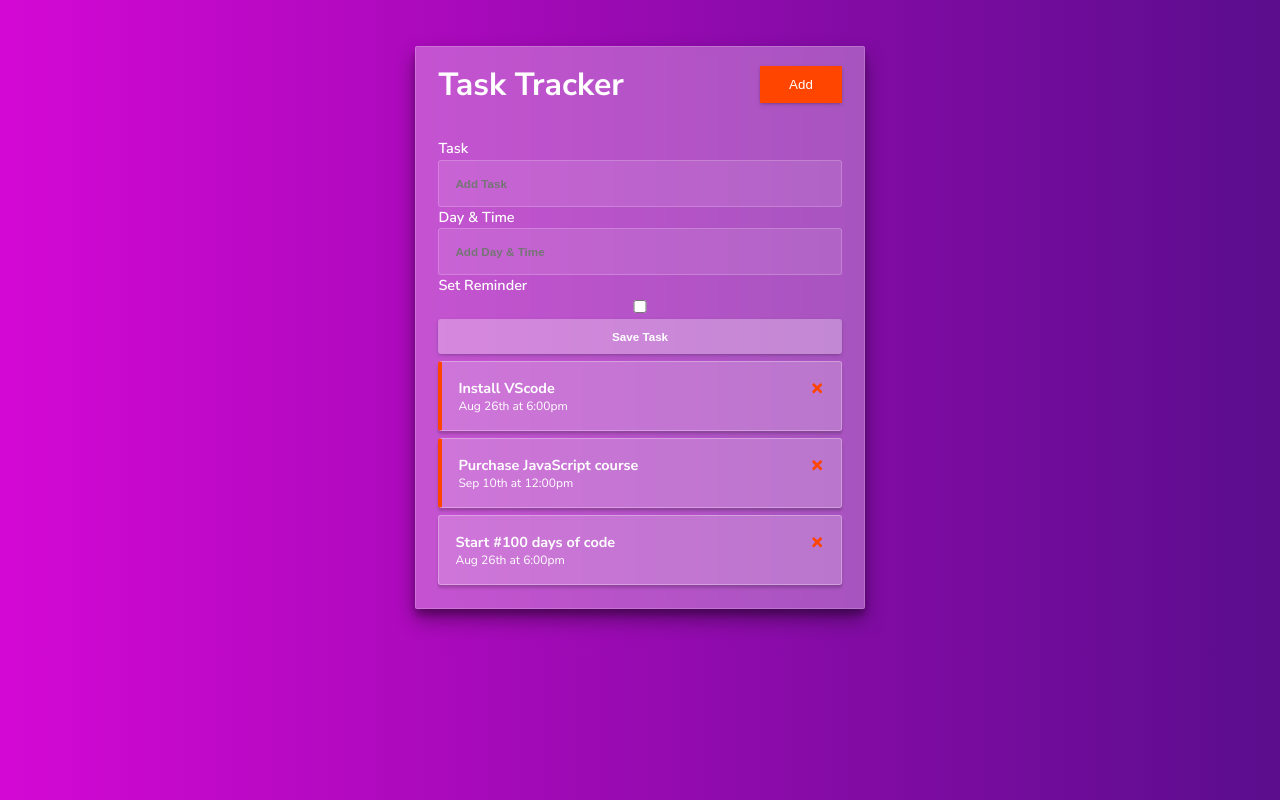
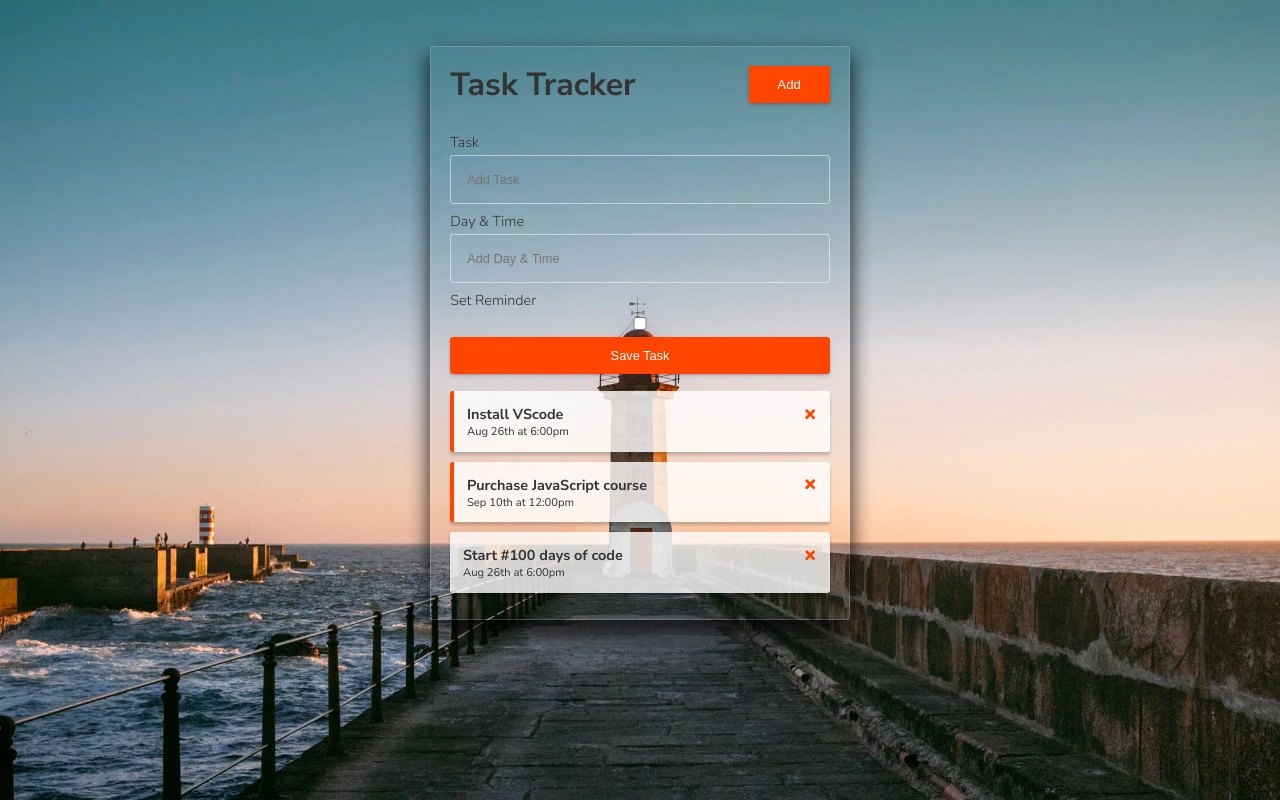
Before and after one commit to Evavic44/Task-tracker, a React (Create React App) app: page / in a window 1280 px wide. Built offline with nearby package versions, Linux system fonts and the light colour scheme.

Commit message:
Update styling

```diff
--- a/src/index.css
+++ b/src/index.css
@@ -7,38 +7,38 @@
 }
 
 body {
+  background: url(/src/components/img/lighthouse.png) no-repeat center
+    center/cover;
   font-family: "Nunito sans", sans-serif;
-  background: linear-gradient(to right, rgb(212, 8, 212), rgb(90, 13, 141));
-  color: #fff;
+  color: #333;
   padding: 1rem;
   --primary-color: orangered;
   --secondary-color: indigo;
+  height: 100vh;
 }
 
 .container {
-  max-width: 450px;
+  max-width: 420px;
   min-height: 500px;
   margin: 30px auto;
-  background: rgba(255, 255, 255, 0.3);
-  box-shadow: rgba(0, 0, 0, 0.4) 0px 10px 20px, rgba(0, 0, 0, 0.23) 0px 6px 6px;
-  backdrop-filter: blur(4px);
-  -webkit-backdrop-filter: blur(4px);
+  background: rgba(100, 100, 100, 0);
+  box-shadow: rgba(0, 0, 0, 0.5) 0px 10px 20px, rgba(0, 0, 0, 0.5) 0px 10px 20px;
   border: 1px solid rgba(255, 255, 255, 0.18);
   border-radius: 2px;
-  padding: 1rem 1.4rem;
+  padding: 1rem 1.2rem;
 }
 
 .header {
   display: flex;
   align-items: center;
   justify-content: space-between;
-  margin-bottom: 2rem;
+  margin-bottom: 1.6rem;
 }
 
 .btn {
   display: inline-block;
-  border: transparent;
-  background: rgba(255, 255, 255, 0.3);
+  border: none;
+  background: var(--primary-color);
   color: #fff;
   padding: 0.7rem 1.8rem;
   cursor: pointer;
@@ -50,22 +50,21 @@ body {
 .btn:hover {
   box-shadow: rgba(37, 37, 56, 0.8) 0px 2px 5px -1px,
     rgba(0, 0, 0, 0.8) 0px 1px 3px -1px;
-  background: rgba(255, 255, 255, 0.4);
+  background: rgb(241, 70, 8);
 }
 
 .task {
-  background: rgba(255, 255, 255, 0.2);
-  border: 1px solid rgba(255, 255, 255, 0.3);
+  background: rgba(255, 255, 255, 0.8);
   border-radius: 3px;
   box-shadow: rgba(0, 0, 0, 0.1) 0px 3px 3px, rgba(0, 0, 0, 0.1) 0px 3px 3px;
-  margin: 7px 0;
-  padding: 1rem;
+  margin: 10px 0;
+  padding: 0.8rem;
   cursor: pointer;
   transition: 0.2s ease-in-out;
 }
 
 .task:hover {
-  background: rgba(255, 255, 255, 0.4);
+  background: rgba(255, 255, 255, 0.6);
 }
 
 .task h3 {
@@ -79,33 +78,34 @@ body {
   border-left: 4px solid var(--primary-color);
 }
 .task p {
-  font-size: 0.75rem;
+  font-size: 0.7rem;
 }
 
 /* Form field */
 label {
   display: block;
   font-size: 0.9rem;
-  margin-bottom: 0.1rem;
-  font-weight: 600;
+  margin-bottom: 0.2rem;
+  font-weight: 300;
 }
 
 input {
   font-family: "Nunito sans" sans-serif;
   width: 100%;
   padding: 1rem;
-  background: rgba(255, 255, 255, 0.096);
-  border: 1px solid rgba(255, 255, 255, 0.2);
+  background: rgba(255, 255, 255, 0);
+  border: 1px solid rgba(255, 255, 255, 0.4);
   border-radius: 3px;
   transition: 0.3s ease-in-out;
-  color: var(--secondary-color);
-  font-size: 0.73rem;
-  font-weight: 600;
+  font-size: 0.8rem;
+  border: 1px solid rgba(255, 255, 255, 0.5);
+  margin-bottom: 0.45rem;
+  outline: none;
+  color: #333;
 }
 
 input:focus {
-  background: rgba(255, 255, 255, 0.4);
-  outline: none;
-  border: 1px solid rgba(255, 255, 255, 0.5);
-  color: white;
+  background: rgba(255, 255, 255, 0);
+  color: #000;
+  border: 1px solid rgba(255, 255, 255, 0.8);
 }
```
Also changed, not shown: src/components/img/lighthouse.png (added), src/components/img/planning.jpg (added).
